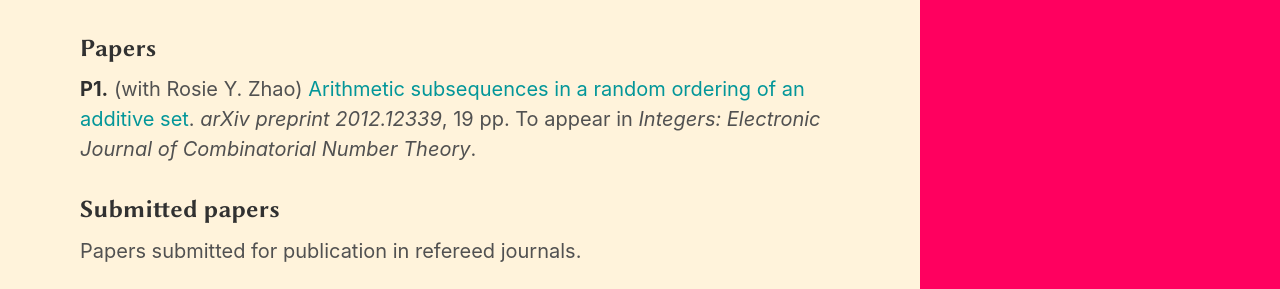
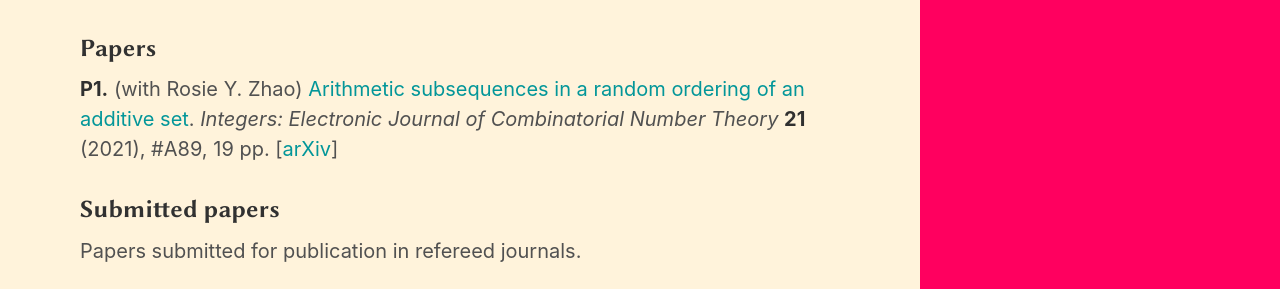
Before and after one commit to marcelgoh/marcelgoh.github.io, a Jekyll site: the page built from research/index.md, in a window 1280 px wide. Shown: the part 382-671 px from the top of the page. Built offline with Jekyll 4.4.1, drawn with Linux system fonts in a browser that asks for light colours; some web fonts are replaced; formulas are drawn with MathJax 3; a script that is not in the unit is left out.

Commit message:
Added paper

```diff
--- a/research/index.md
+++ b/research/index.md
@@ -15,7 +15,9 @@ My research interests include:
 
 ### Papers
 
-__P1.__ (with Rosie Y. Zhao) [Arithmetic subsequences in a random ordering of an additive set](https://arxiv.org/abs/2012.12339). _arXiv preprint 2012.12339_, 19 pp. To appear in _Integers: Electronic Journal of Combinatorial Number Theory_.
+__P1.__ (with Rosie Y. Zhao) [Arithmetic subsequences in a random ordering of an additive set](http://math.colgate.edu/~integers/v89/v89.pdf). _Integers: Electronic Journal of Combinatorial Number Theory_ __21__ (2021),
+\#A89, 19 pp.
+[[arXiv](https://arxiv.org/abs/2012.12339)]
 
 ### Submitted papers
 
```
Also changed, not shown: code/index.md (+1 -0 lines), 4 other files.
